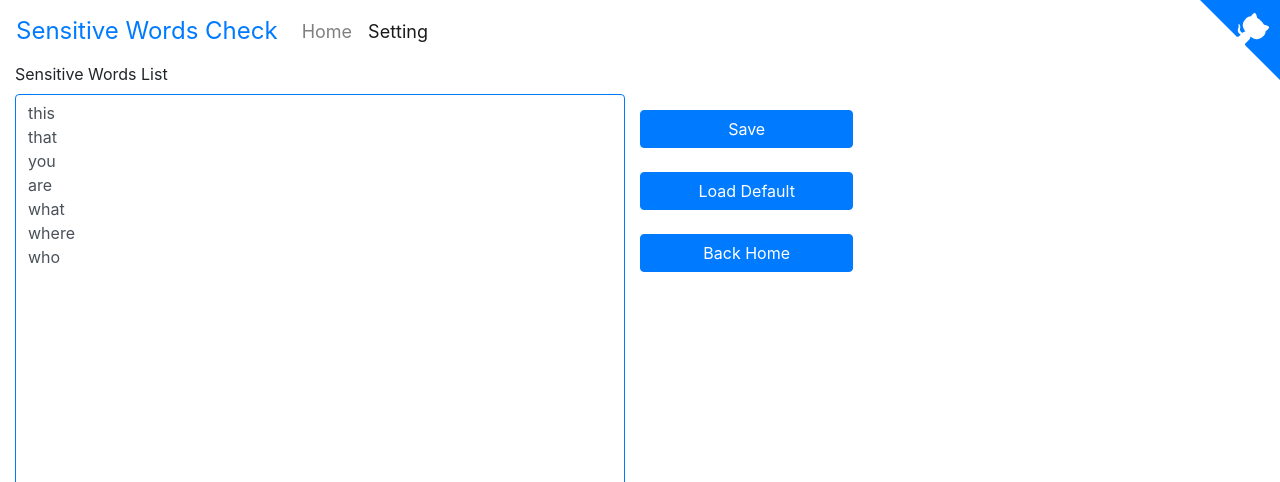
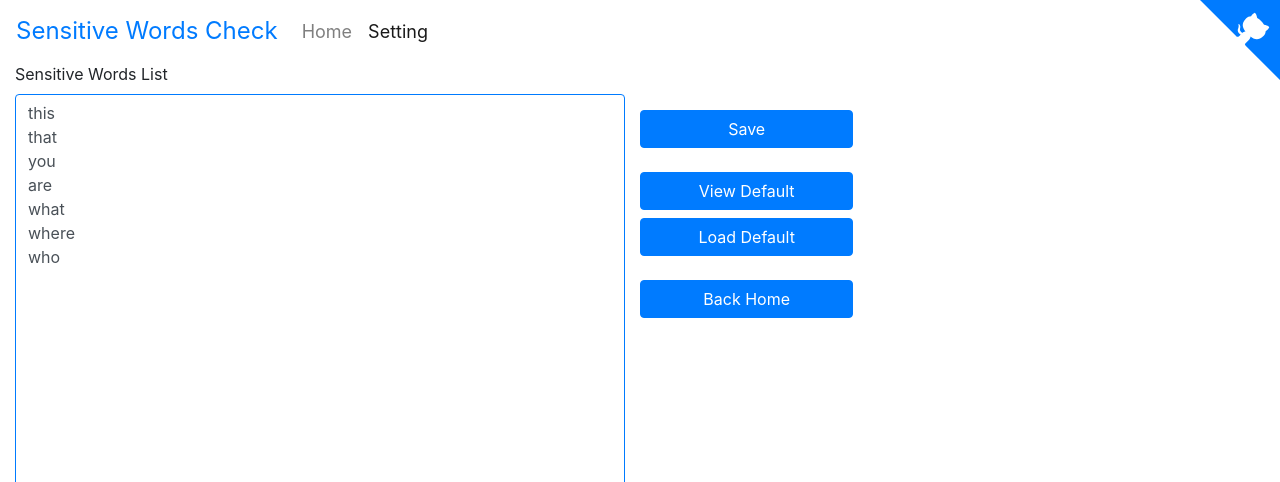
Before and after one commit to sunshineplan/SensitiveWordsCheck, a Flask app: page /setting in a window 1280 px wide. Shown: the top 482 px of the page. Run offline with Flask 2, Linux system fonts and the light colour scheme; some libraries are stand-ins or nearby versions.

Commit message:
Add view default button in setting page

```diff
--- a/templates/index.html
+++ b/templates/index.html
@@ -133,6 +133,7 @@
                 {% elif name=='setting' %}
                 <button onclick="javascript:void(0)" id="save" type="button" class="btn btn-primary btn-block">Save</button>
                 <br>
+                <a class="btn btn-primary btn-block" href="../static/default.txt" target="_blank" role="button">View Default</a>
                 <button onclick="javascript:void(0)" id="load" type="button" class="btn btn-primary btn-block">Load Default</button>
                 <br>
                 <a class="btn btn-primary btn-block" href="../" role="button">Back Home</a>
```
